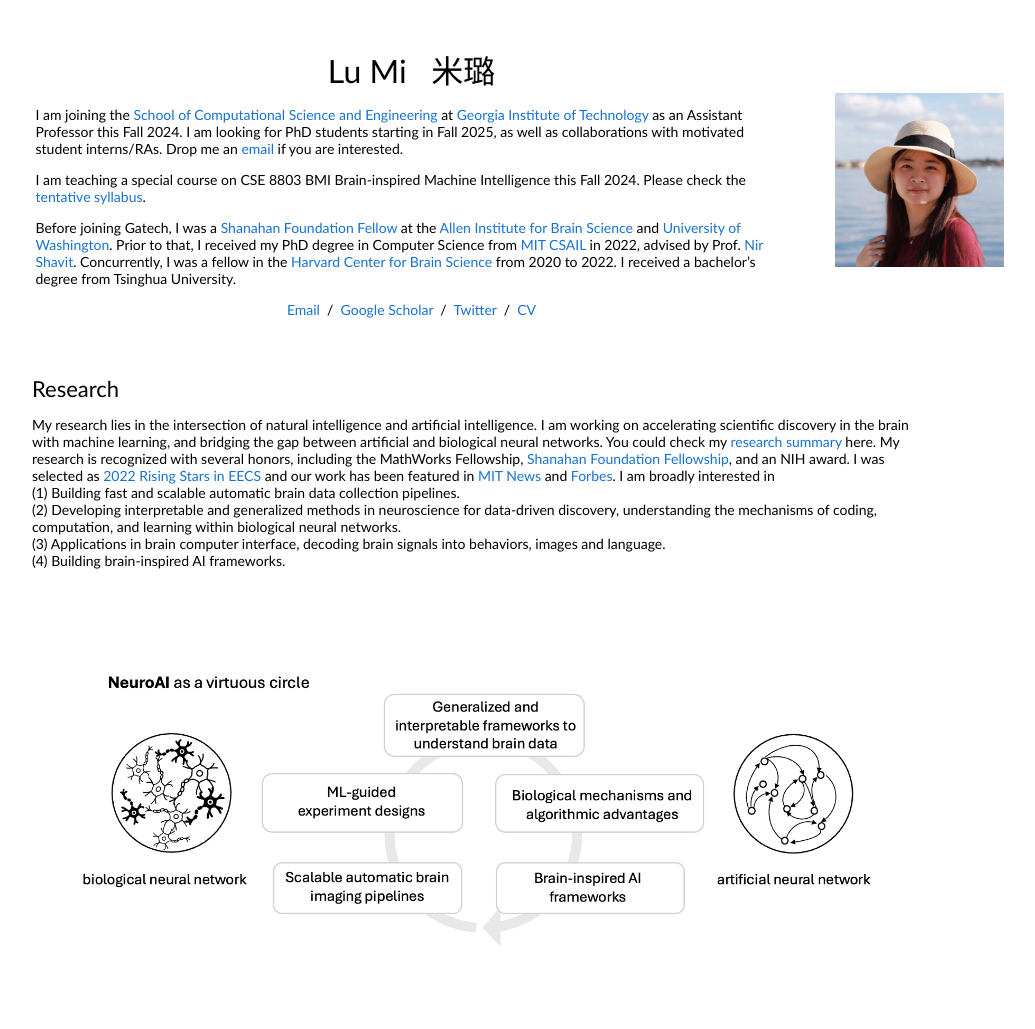
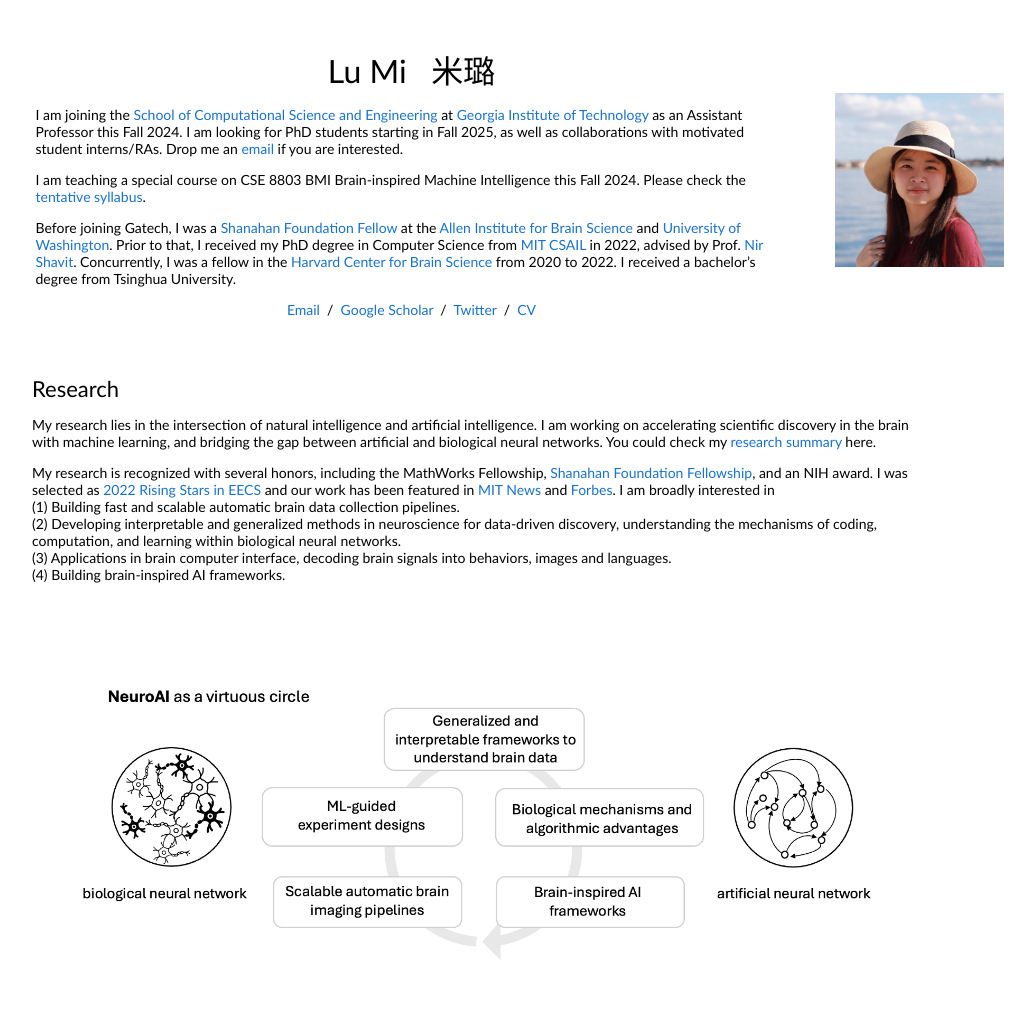
Before and after one commit to lumimim/lumimim.github.io, a plain HTML site: page index.html in a window 1280 px wide. Shown: the top 1029 px of the page, without its empty margins (158-1193 px from the left). Drawn offline with Linux system fonts and the light colour scheme.

Commit message:
Update index.html

```diff
--- a/index.html
+++ b/index.html
@@ -56,13 +56,14 @@
               <heading>Research</heading>
               <p>
                 My research lies in the intersection of natural intelligence and artificial intelligence. I am working on accelerating scientific discovery in the brain with machine learning, and bridging the gap between artificial and biological neural networks. You could check my <a href="https://drive.google.com/file/d/1gJF0zITjVQkUS1fgJncNuw7z06q8RArd/view?usp=sharing">research summary</a> here.
-
+              </p>
+	      <p>
 		My research is recognized with several honors, including the MathWorks Fellowship, <a href="https://alleninstitute.org/careers/internships-and-postbac/shanahan-foundation-fellowship/Shanahan Foundation Fellowship/">Shanahan Foundation Fellowship</a>, and an NIH award.
                 I was selected as <a href="https://risingstars.utexas.edu/"> 2022 Rising Stars in EECS</a> and our work has been featured in <a href = "https://news.mit.edu/2023/using-ai-optimize-rapid-neural-imaging-1106">MIT News</a> and  <a href = "https://www.youtube.com/watch?v=vgsA3pSzw2c">Forbes</a>.
                 I am broadly interested in
                 <br>(1) Building fast and scalable automatic brain data collection pipelines.
                 <br>(2) Developing interpretable and generalized methods in neuroscience for data-driven discovery, understanding the mechanisms of coding, computation, and learning within biological neural networks.
-                <br>(3) Applications in brain computer interface, decoding brain signals into behaviors, images and language.
+                <br>(3) Applications in brain computer interface, decoding brain signals into behaviors, images and languages.
 		<br>(4) Building brain-inspired AI frameworks.
               </p>
             </td>
```
